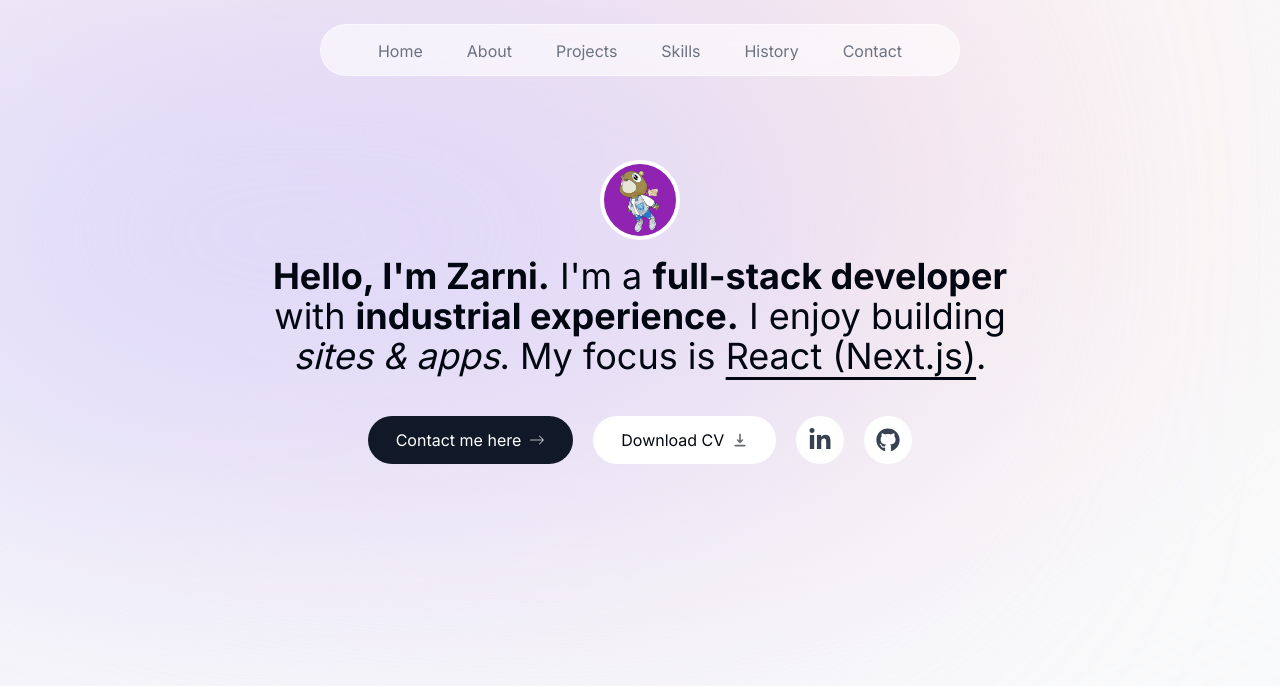
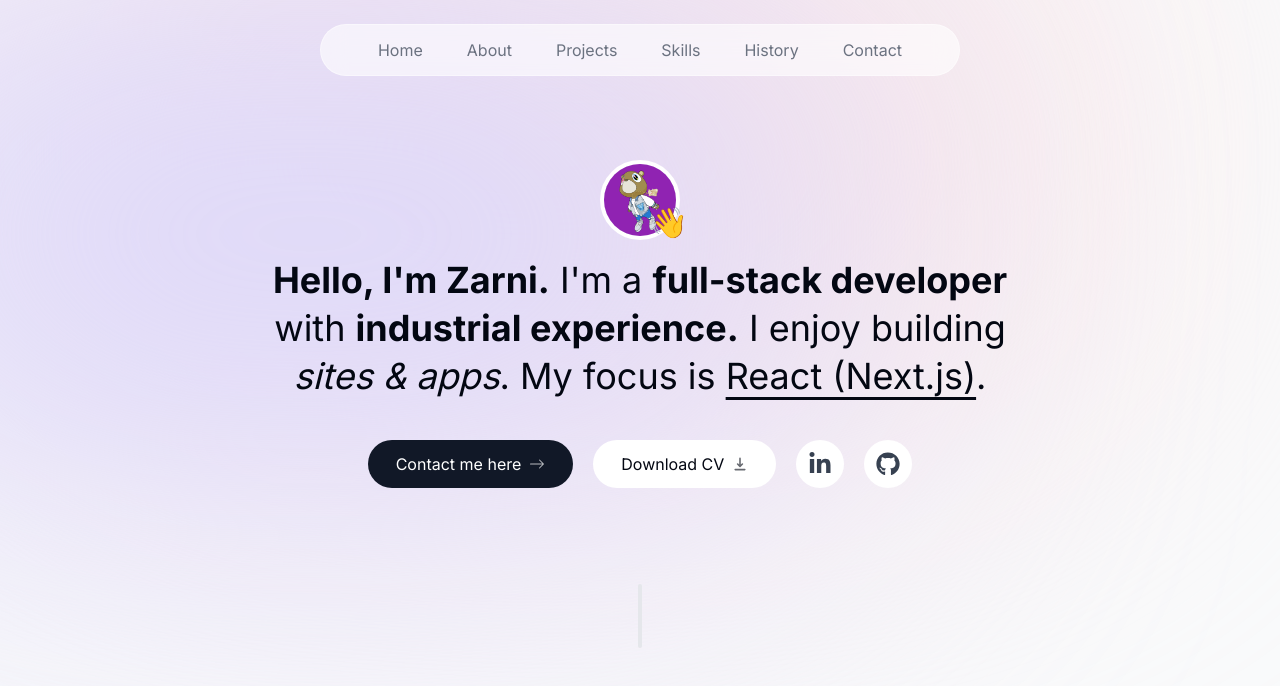
Before and after one commit to retardH/personal-portfolio, a Next.js app: page / in a window 1280 px wide. Shown: the top 686 px of the page. Built offline with nearby package versions, Linux system fonts and the light colour scheme.

Commit message:
feat: complete intro section

```diff
--- a/src/app/layout.tsx
+++ b/src/app/layout.tsx
@@ -20,7 +20,7 @@ export default function RootLayout({
       <body
         className={`${inter.className} h-[200dvh] bg-gray-50 text-gray-950`}
       >
-        <main className="mx-auto max-w-[50rem] px-4">
+        <main className="mx-auto max-w-[70rem] px-4">
           <div className="absolute right-[11rem] top-[-6rem] -z-10 h-[31.25rem] w-[31.25rem] rounded-full bg-[#fbe2e3] blur-[10rem] dark:bg-[#946263] sm:w-[68.75rem]"></div>
           <div className="absolute left-[-35rem] top-[-1rem] -z-10 h-[31.25rem] w-[50rem] rounded-full bg-[#dbd7fb] blur-[10rem] dark:bg-[#676394] sm:w-[68.75rem] md:left-[-33rem] lg:left-[-28rem] xl:left-[-15rem] 2xl:left-[-5rem]"></div>
           <Header />
--- a/src/app/page.tsx
+++ b/src/app/page.tsx
@@ -1,10 +1,12 @@
 import IntroSection from "@/components/intro";
+import SectionDivider from "@/components/section-divider";
 import Image from "next/image";
 
 export default function Home() {
   return (
-    <div className="mt-20">
+    <div className="flex flex-col items-center">
       <IntroSection />
+      <SectionDivider />
     </div>
   );
 }
--- /dev/null
+++ b/src/components/about.tsx
@@ -0,0 +1,7 @@
+import React from "react";
+
+const AboutMyself = () => {
+  return <section id="about">AboutMyself</section>;
+};
+
+export default AboutMyself;
--- a/src/components/header.tsx
+++ b/src/components/header.tsx
@@ -12,17 +12,17 @@ const Header = () => {
         initial={{ y: -100, x: "-50%", opacity: 0 }}
         animate={{ y: 0, x: "-50%", opacity: 1 }}
       ></motion.div>
-      <nav className="fixed left-1/2 top-[0.15rem] flex h-12 -translate-x-1/2 items-center justify-between py-2 sm:top-[1.7rem] sm:h-[initial] sm:py-0">
+      <nav className="fixed left-1/2 top-0 flex h-[4.5rem] -translate-x-1/2 items-center justify-between py-2 sm:top-6 sm:h-[3.25rem] sm:py-0">
         <ul className="flex w-[22rem] flex-wrap items-center justify-center gap-y-1 text-base text-gray-500 sm:w-[initial] sm:flex-nowrap sm:gap-5">
           {links.map((link) => (
             <motion.li
               key={link.hash}
-              className="flex h-3/4 items-center justify-center"
+              className="flex items-center justify-center sm:h-3/4"
               initial={{ y: -100, opacity: 0 }}
               animate={{ y: 0, opacity: 1 }}
             >
               <Link
-                className="flex w-full items-center justify-center p-3 text-inherit transition-all hover:text-gray-950"
+                className="flex w-full items-center justify-center p-1 px-3 text-inherit transition-all hover:text-gray-950 sm:p-3"
                 href={link.hash}
               >
                 {link.name}
--- a/src/components/intro.tsx
+++ b/src/components/intro.tsx
@@ -2,33 +2,53 @@
 import Image from "next/image";
 import React from "react";
 import { motion } from "framer-motion";
-import { BsArrowRight, BsLinkedin } from "react-icons/bs";
+import { BsArrowRight } from "react-icons/bs";
 import { HiDownload } from "react-icons/hi";
-import { FaGithub } from "react-icons/fa";
-import { FaLinkedinIn } from "react-icons/fa6";
+import { FaLinkedinIn, FaGithub } from "react-icons/fa6";
 
 import Link from "next/link";
 
 const IntroSection = () => {
   return (
-    <section className="mt-[10rem]">
+    <section className="mt-[10rem] max-w-[50rem]">
       <div className="flex flex-col items-center justify-center">
-        <figure className="relative h-[80px] w-[80px] overflow-hidden rounded-full border-4 border-white">
+        <motion.figure
+          className="relative h-[80px] w-[80px]"
+          initial={{ opacity: 0, scale: 0 }}
+          animate={{ opacity: 1, scale: 1 }}
+          transition={{
+            type: "tween",
+            duration: "0.25",
+          }}
+        >
           <Image
             src="/bear.png"
             alt="profile image"
-            fill
-            className="object-cover"
-            priority
+            width={80}
+            height={80}
+            className="rounded-full border-4 border-white object-cover"
             quality={90}
           />
-        </figure>
+          <motion.span
+            className="absolute -right-2 bottom-0 z-20 text-3xl"
+            initial={{ opacity: 0, scale: 0 }}
+            animate={{ opacity: 1, scale: 1 }}
+            transition={{
+              type: "spring",
+              stiffness: 125,
+              delay: 0.4,
+              duration: 0.6,
+            }}
+          >
+            👋
+          </motion.span>
+        </motion.figure>
         <motion.h1
-          className="mb-10 mt-4 px-4 text-center text-2xl sm:text-4xl"
+          className="mb-10 mt-4 text-center text-2xl !leading-[3rem] sm:text-4xl"
           initial={{ y: 100, opacity: 0 }}
           animate={{ y: 0, opacity: 1 }}
         >
-          <span className="font-bold">Hello, I'm Zarni.</span> I'm a{" "}
+          <span className="font-bold">Hello, I&apos;m Zarni.</span> I&apos;m a{" "}
           <b className="font-bold">full-stack developer</b> with{" "}
           <b className="font-bold">industrial experience.</b> I enjoy building{" "}
           <span className="italic">sites & apps</span>. My focus is{" "}
@@ -41,7 +61,7 @@ const IntroSection = () => {
         >
           <Link
             href="#contact"
-            className="group flex items-center gap-2 rounded-full bg-gray-900 px-7 py-3 text-white outline-none transition hover:scale-105 hover:bg-gray-950 focus:scale-110 active:scale-105"
+            className="group flex items-center gap-2 rounded-full bg-gray-900 px-7 py-3 text-white outline-none transition-all hover:scale-105 hover:bg-gray-950 focus:scale-110 active:scale-105"
             // onClick={() => {
             //   setActiveSection("Contact");
             //   setTimeOfLastClick(Date.now());
@@ -52,7 +72,7 @@ const IntroSection = () => {
           </Link>
 
           <a
-            className="borderBlack group flex cursor-pointer items-center gap-2 rounded-full bg-white px-7 py-3 outline-none transition hover:scale-105 focus:scale-110 active:scale-105 dark:bg-white/10"
+            className="borderBlack group flex cursor-pointer items-center gap-2 rounded-full bg-white px-7 py-3 outline-none transition-all hover:scale-105 focus:scale-110 active:scale-105 dark:bg-white/10"
             href="/CV.pdf"
             download
           >
--- /dev/null
+++ b/src/components/section-divider.tsx
@@ -0,0 +1,16 @@
+"use client";
+import React from "react";
+import { motion } from "framer-motion";
+
+const SectionDivider = () => {
+  return (
+    <motion.div
+      className="my-24 hidden h-16 w-1 rounded-full bg-gray-200 sm:block"
+      initial={{ opacity: 0, y: 100 }}
+      animate={{ opacity: 1, y: 0 }}
+      transition={{ delay: 0.125 }}
+    ></motion.div>
+  );
+};
+
+export default SectionDivider;
```
